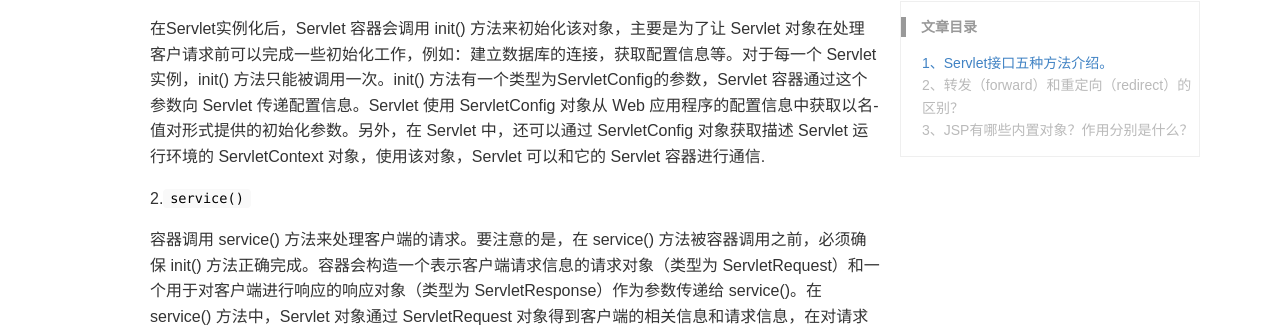
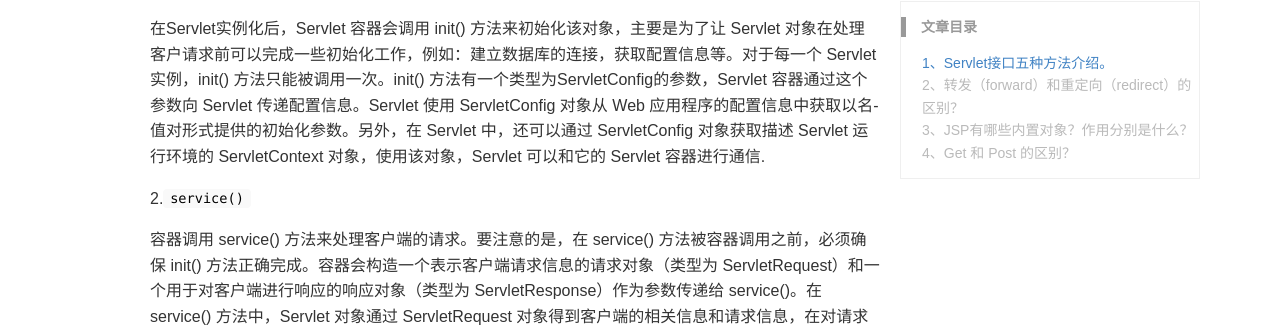
Before and after one commit to DoctorDeng/DoctorDeng.github.io, a Jekyll site: the page built from _posts/2016-09-12-java-面试.md, in a window 1280 px wide and 1400 px high, scrolled down 244 px. Shown: the part 115-447 px from the top of the window. Built offline with Jekyll 4.4.1, drawn with Linux system fonts in a browser that asks for light colours.

Commit message:
modify file

```diff
--- a/_posts/2016-09-12-java-面试.md
+++ b/_posts/2016-09-12-java-面试.md
@@ -48,3 +48,5 @@ keywords: java, 面试
 - config：Web应用的配置对象；
 - page：JSP页面本身（相当于Java程序中的this）；
 - exception：封装页面抛出异常的对象。
+
+## 4、Get 和 Post 的区别？
```
